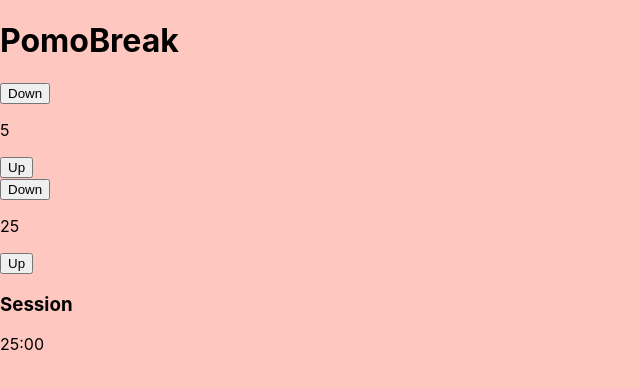
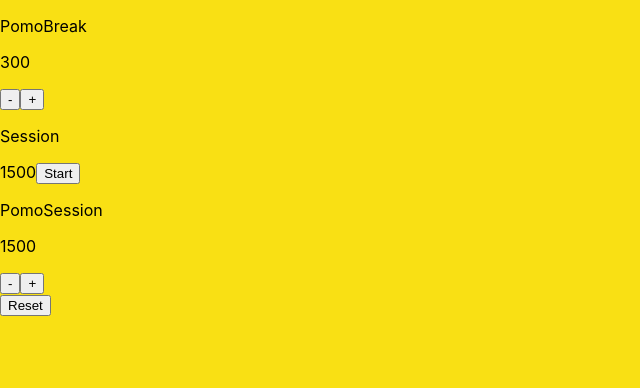
Before and after one commit to victoriadealba/Pomobreak, a React (Create React App) app in the folder client/: page / in a window 1280 px wide. Shown: the top 388 px of the page, without its empty margins (0-640 px from the left). Built offline with nearby package versions, Linux system fonts and the light colour scheme.

Commit message:
fin timer, redid code for readabl with react hooks

```diff
--- a/client/src/App.css
+++ b/client/src/App.css
@@ -1,3 +1,3 @@
 body {
-  background-color: #fec8c1;
+  background-color: #f9e014;
 }
--- a/client/src/App.js
+++ b/client/src/App.js
@@ -1,33 +1,135 @@
-import React from 'react';
+import React, {useState, useEffect} from 'react';
 import './App.css';
 import BreakInterval from './components/BreakInterval';
-import SessionInterval from './components/SessionInterval';
+import Sessioninterval from './components/SessionInterval';
 import Timer from './components/Timer'
 
-class App extends React.Component {
-  constructor() {
-    super();
+function App () {
 
-    this.state = {
-      breakLength: 5,
-      sessionLength: 25,
-      timerMinute: 25
-    }
+  //Session Interval Prop Implementation
+  const [sessionLength, setSessionLength] = useState(1500)
+  const [intervalLength, setIntervalLength] = useState(null);
+  const [timeLeft, setTimeLeft] = useState(sessionLength);
+  const [currIntervalType, setCurrIntervalType] = useState('Session');    //For Session or Break, start in session
+
+  //Change the time left when the session changes
+  useEffect(() => {
+    setTimeLeft(sessionLength);
+}, [/*dependencies*/ sessionLength])
+
+
+  //Reduce timer by one minute, note this is in seconds.
+  const reduceSessionOneMinute = () => {
+    const newLength = sessionLength - 60;
+     if(newLength > 0) {
+      setSessionLength(newLength);
+     }
   }
 
+  const increaseSessionOneMinute = () => {
+    setSessionLength(sessionLength + 60);
+  }
 
-  render() {
-    return (
-      <main>
-        <h1>
-          PomoBreak
-        </h1>
-          <BreakInterval breakInterval={this.state.breakLength} />
-          <SessionInterval sessionInterval={this.state.sessionLength} />
-          <Timer timerMinute={this.state.timerMinute} />
-      </main>
-    );
+  //Break Interval Session Implementation, identical functionality as Session Interval
+  const [breakLength, setBreakLength] = useState(300)
+
+  const reduceBreakOneMinute = () => {
+    const newLength = breakLength - 60;
+     if(newLength > 0) {
+      setBreakLength(newLength);
+     }
   }
+
+  const increaseBreakOneMinute = () => {
+    setBreakLength(breakLength + 60);
+  }
+
+  //Timer implementation, combine session and break
+  //Timer starts if the intervallength is not null
+  const timerStarted = intervalLength != null;
+
+  const clickStartStop = () => {
+      if(timerStarted) {
+          //If in started, stop timer:
+
+          //Reference from https://www.w3schools.com/jsref/met_win_clearinterval.asp
+          clearInterval(intervalLength);
+          //Timer started has to be reset to false;
+          setIntervalLength(null);
+      }  else {
+          //If in stopped, decrement:
+          //Decrement Time (note: every 1000ms)
+
+          //Referenced from https://www.w3schools.com/jsref/met_win_setinterval.asp
+          const currIntervalLength = setInterval(() => {
+              setTimeLeft(currTime => {
+                  const tempTime = currTime -1;
+
+                  //Keep decrementing as long as there is time left
+                  if(tempTime >= 0) {
+                      return tempTime;
+                  }
+
+                  //Switch between sessions and breaks and vice versa
+
+                  //If session:
+                      //Switch to break
+                          //setTimeLeft to breakLength
+                  if(currIntervalType === 'Session') {
+                      setCurrIntervalType('Break');
+                      setTimeLeft(breakLength);
+                  }
+                  //Switch to break:
+                      //Switch to session
+                          //setTimeLeft to sessionLength
+                  else if(currIntervalType === 'Break') {
+                      setCurrIntervalType('Session');
+                      setTimeLeft(sessionLength);
+                  }
+              })
+          }, 1000);    //<-- SET ME BACK TO 1000 AFTER TESTING
+          setIntervalLength(currIntervalLength);
+      }
+  }
+
+  //Handle Reset Button
+  const clickReset = () => {
+    //TODO
+    //set intervalLength to null
+    //reset session length to 25 minutes,=
+    //reset break length to 5 minutes
+    //reset timer to 25 minutes (initial values)
+
+    clearInterval(intervalLength);
+    setIntervalLength(null);
+    setCurrIntervalType('Session');
+    setSessionLength(60 * 25);
+    setBreakLength(60 * 5);
+    setTimeLeft(60 * 25);
+  }
+
+  return <div className='App'>
+    <BreakInterval
+    breakLength={breakLength}
+    reduceBreakOneMinute={reduceBreakOneMinute}
+    increaseBreakOneMinute={increaseBreakOneMinute} />
+
+    <Timer
+    sessionLength={sessionLength}
+    breakLength={breakLength}
+    timerLabel={currIntervalType}
+    clickStartStop={clickStartStop}
+    timeLeft={timeLeft}
+    startButtonLabel={timerStarted? 'Stop' : 'Start'} />
+
+    <Sessioninterval
+    sessionLength={sessionLength}
+    reduceSessionOneMinute={reduceSessionOneMinute}
+    increaseSessionOneMinute={increaseSessionOneMinute} />
+
+    <button id="reset-button" onClick={clickReset}>Reset</button>
+  </div>
+
 }
 
-export default App;
+export default App
--- a/client/src/components/BreakInterval.js
+++ b/client/src/components/BreakInterval.js
@@ -1,13 +1,21 @@
 import React from 'react'
 
-function BreakInterval(props) {
+const Breakinterval = (props) => {
+  const{
+    breakLength,
+    increaseBreakOneMinute,
+    reduceBreakOneMinute,
+  } = props;
+
   return (
-      <section>
-          <button>Down</button>
-          <p>{props.breakInterval}</p>
-          <button>Up</button>
-      </section>
+    <div>
+      <p id="break-label">PomoBreak</p>
+      <p id='break-length'>{breakLength}</p>
+
+      <button id='break-reduce' onClick={reduceBreakOneMinute}>-</button>
+      <button id='break-increase' onClick={increaseBreakOneMinute}>+</button>
+    </div>
   )
-}
+};
 
-export default BreakInterval
+export default Breakinterval
--- a/client/src/components/SessionInterval.js
+++ b/client/src/components/SessionInterval.js
@@ -1,13 +1,22 @@
 import React from 'react'
 
-function SessionInterval(props) {
+const Sessioninterval = (props) => {
+  const {
+    sessionLength,
+    reduceSessionOneMinute,
+    increaseSessionOneMinute,
+  } = props;
+
+
   return (
-    <section>
-        <button>Down</button>
-        <p>{props.sessionInterval}</p>
-        <button>Up</button>
-    </section>
+    <div>
+      <p id="session-label">PomoSession</p>
+      <p id='session-length'>{sessionLength}</p>
+
+      <button id='session-reduce' onClick={reduceSessionOneMinute}>-</button>
+      <button id='session-increase' onClick={increaseSessionOneMinute}>+</button>
+    </div>
   )
-}
+};
 
-export default SessionInterval
+export default Sessioninterval
--- a/client/src/components/Timer.js
+++ b/client/src/components/Timer.js
@@ -1,31 +1,22 @@
-import React from "react";
+import React from 'react'
 
-class Timer extends React.Component {
-    constructor() {
-        super();
+const Timer = (props) => {
+    const {
+        timerLabel,
+        clickStartStop,
+        startButtonLabel,
+        timeLeft,
+    } = props;
 
-        this.state ={
-            isSession: true,
-            timerSecond:  0
-        }
-    }
-
-    render() {
-        return (
-            <section>
-                <section>
-                    <h3>
-                        {this.state.isSession === true ? "Session" : "Break"}
-                    </h3>
-                    <span>{this.props.timerMinute}</span>
-                    <span>:</span>
-                    <span>{this.state.timerSecond === 0 ? "00" :
-                    this.state.timerSecond < 10 ? "0" +
-                    this.state.timerSecond : this.state.timerSecond}</span>
-                </section>
-            </section>
-        );
-    }
+  return (
+    <div>
+        <p id='timer-label'>{timerLabel}</p>
+        {timeLeft}
+        <button id='start-stop' onClick={clickStartStop}>
+            {startButtonLabel}
+        </button>
+    </div>
+  )
 }
 
 export default Timer
```
